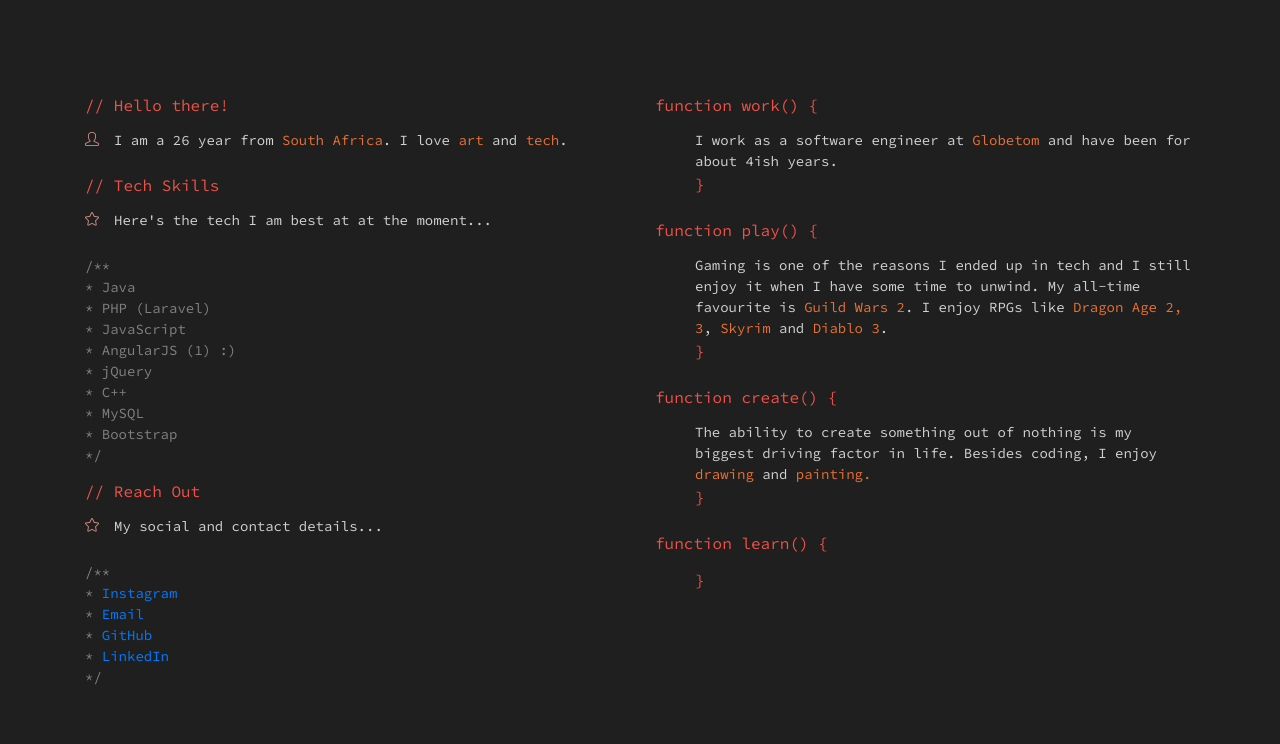
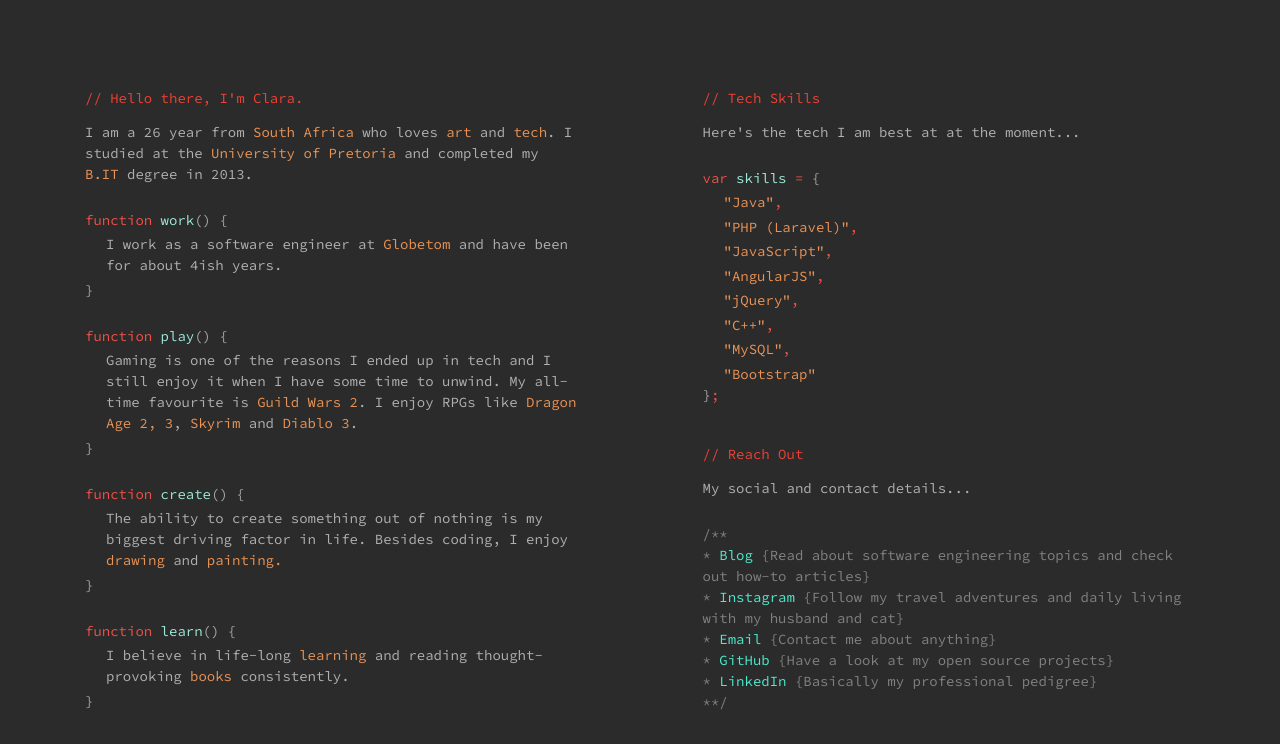
Before and after one commit to claravanstaden/personal-landing-page, a plain HTML site: page index.html in a window 1280 px wide. Drawn offline with nearby package versions, Linux system fonts and the light colour scheme.

Commit message:
Changing up styles. Added more copy.

```diff
--- a/index.html
+++ b/index.html
@@ -18,60 +18,74 @@
             integrity="sha384-alpBpkh1PFOepccYVYDB4do5UnbKysX5WZXm3XxPqe5iKTfUKjNkCk9SaVuEZflJ" crossorigin="anonymous"></script>
 
 </head>
-<body class="h-100">
-<div class="container h-100">
-    <div class="row h-100 justify-content-center align-items-center">
+<body>
+<div class="container">
+    <div class="row">
         <div class="col-sm">
             <div class="row">
                 <div class="col">
-                    <h1>Hello there!</h1>
-                    <p><i class="icon-user"></i>I am a 26 year from <strong>South Africa</strong>. I love <strong>art</strong> and <strong>tech</strong>. </p>
+                    <h1>Hello there, I'm Clara.</h1>
+                    <p>I am a 26 year from <strong>South Africa</strong> who loves <strong>art </strong> and
+                        <strong>tech</strong>.
+                        I studied at the <strong>University of Pretoria</strong> and completed my <strong>B.IT</strong> degree in 2013.
+                    </p>
+                    <p class="red mb-1">function <span class="turquoise">work</span><span class="gray">() {</span></p>
+                    <p class="ml-4 mb-1">
+                        I work as a software engineer at <strong>Globetom</strong> and have been for about 4ish years.</p>
+                    <p class="close-bracket gray mt-0"></p>
 
-                    <h1>Tech Skills</h1>
-                    <p><i class="icon-star"></i>Here's the tech I am best at at the moment... </p>
-                    <ul>
-                        <li></li>
-                        <li>Java</li>
-                        <li>PHP (Laravel)</li>
-                        <li>JavaScript</li>
-                        <li>AngularJS (1) :)</li>
-                        <li>jQuery</li>
-                        <li>C++</li>
-                        <li>MySQL</li>
-                        <li>Bootstrap</li>
-                        <li></li>
-                    </ul>
-                    <h1>Reach Out</h1>
-                    <p><i class="icon-star"></i>My social and contact details...</p>
-                    <ul>
-                        <li></li>
-                        <li><a href="https://www.instagram.com/claravanstaden/?hl=en">Instagram</a></li>
-                        <li><a href="mailto:claravanstaden64@gmail.com">Email</a></li>
-                        <li><a href="https://github.com/claravanstaden">GitHub</a></li>
-                        <li><a href="https://www.linkedin.com/in/clara-van-staden-35aa4557">LinkedIn</a></li>
-                        <li></li>
-                    </ul>
-                </div>
-                <div class="col-sm">
-                    <h2>work</h2>
-                    <p>
-                        I work as a software engineer at <strong>Globetom</strong> and have been for about 4ish years.</p>
-                    <h2>play</h2>
-                    <p>
+                    <p class="red mb-1">function <span class="turquoise">play</span><span class="gray">() {</span></p>
+                    <p class="ml-4 mb-1">
                         Gaming is one of the reasons I ended up in tech and I still enjoy it when I have some time to unwind.
                         My
                         all-time favourite is <strong> Guild Wars 2</strong>. I enjoy RPGs like <strong>Dragon Age 2, 3</strong>, <strong>Skyrim</strong> and
                         <strong>Diablo 3</strong>.
                     </p>
-                    <h2>create</h2>
-                    <p>
+                    <p class="close-bracket gray mt-0"></p>
+
+                    <p class="red mb-1">function <span class="turquoise">create</span><span class="gray">() {</span></p>
+                    <p class="ml-4 mb-1">
                         The ability to create something out of nothing is my biggest driving factor in life. Besides coding, I enjoy
                         <strong>drawing</strong> and <strong>painting.</strong></p>
-                    <h2>learn</h2>
-                    <p>
+                    <p class="close-bracket gray"></p>
 
+                    <p class="red mb-1">function <span class="turquoise">learn</span><span class="gray">() {</span></p>
+                    <p class="ml-4 mb-1">
+                        I believe in life-long <strong>learning</strong> and reading thought-provoking <strong>books</strong> consistently.
+                    </p>
+                    <p class="close-bracket gray"></p>
+                </div>
+                <div class="col-1"></div>
+                <div class="col">
+                    <h1>Tech Skills</h1>
+                    <p>Here's the tech I am best at at the moment...</p>
+                    <div><span class="red">var </span><span class="turquoise">skills</span><span class="red"> = </span><span
+                            class="gray">{</span></div>
+                    <div class="orange ml-4 mt-1">"Java"<span class="red">,</span></div>
+                    <div class="orange ml-4 mt-1">"PHP (Laravel)"<span class="red">,</span></div>
+                    <div class="orange ml-4 mt-1">"JavaScript"<span class="red">,</span></div>
+                    <div class="orange ml-4 mt-1">"AngularJS"<span class="red">,</span></div>
+                    <div class="orange ml-4 mt-1">"jQuery"<span class="red">,</span></div>
+                    <div class="orange ml-4 mt-1">"C++"<span class="red">,</span></div>
+                    <div class="orange ml-4 mt-1">"MySQL"<span class="red">,</span></div>
+                    <div class="orange ml-4 mt-1">"Bootstrap"</div>
+                    <div><span class="gray">}</span><span class="red">;</span></div>
 
-                    </p>
+                    <h1>Reach Out</h1>
+
+                    <p>My social and contact details...</p>
+                    <ul>
+                        <li></li>
+                        <li><a href="http://claravanstaden.com">Blog</a> {Read about software engineering topics and check out how-to articles}</li>
+                        <li><a href="https://www.instagram.com/claravanstaden/?hl=en">Instagram</a> {Follow my travel adventures and daily living with my
+                            husband
+                            and cat}
+                        </li>
+                        <li><a href="mailto:claravanstaden64@gmail.com">Email</a> {Contact me about anything}</li>
+                        <li><a href="https://github.com/claravanstaden">GitHub</a> {Have a look at my open source projects}</li>
+                        <li><a href="https://www.linkedin.com/in/clara-van-staden-35aa4557">LinkedIn</a> {Basically my professional pedigree}</li>
+                        <li></li>
+                    </ul>
                 </div>
             </div>
         </div>
--- a/style.css
+++ b/style.css
@@ -1,51 +1,28 @@
 html, body {
-    background-color: #1f1f1f;
+    background-color: #2b2b2b;
+    font-family: 'Source Code Pro', monospace;
+    font-size: 14px;
+}
+
+.container {
+    margin-top: 50px;
 }
 
 h1 {
-    color: #EF5147;
-    font-size: 16px;
-    font-family: 'Source Code Pro', monospace;
+    color: #ef4134;
     margin-bottom: 15px;
+    margin-top: 40px;
+    font-size: 14px;
 }
 
 h1:before {
     content: "// ";
 }
 
-h2 {
-    color: #EF5147;
-    font-size: 16px;
+p {
+    color: #b0b0b0;
     font-family: 'Source Code Pro', monospace;
-    margin-bottom: 15px;
-}
-
-h2:before {
-    content: "function ";
-}
-
-h2:after {
-    content: "() {";
-}
-
-p {
-    color: #d2d2d2;
-    font-family: 'Source Code Pro', monospace;
-    font-size: 14px;
     margin-bottom: 25px;
-}
-
-h2 + p {
-    margin-left: 40px;
-}
-
-h2 + p:after {
-    content: "\a}";
-    color: #EF5147;
-    font-size: 16px;
-    font-family: 'Source Code Pro', monospace;
-    display: block;
-    margin-left: 0;
 }
 
 li {
@@ -64,7 +41,11 @@ li:first-child:before {
 }
 
 li:last-child:before {
-    content: "*/ ";
+    content: "**/ ";
+}
+
+.close-bracket:after {
+    content: "}";
 }
 
 ul {
@@ -73,11 +54,27 @@ ul {
     padding-left: 0;
 }
 
-strong {
-    color: #ea7132;
-    font-family: 'Source Code Pro', monospace;
-    font-size: 14px;
+strong, .orange {
+    color: #ea9355;
     font-weight: normal;
+}
+
+.turquoise, a {
+    color: #4eeacd;
+    text-decoration: none;
+}
+
+.turquoise, a:hover {
+    color: #9dead7;
+    text-decoration: none;
+}
+
+.red {
+    color: #EF5147;
+}
+
+.gray {
+    color: #a7a7a7;
 }
 
 i {
```
